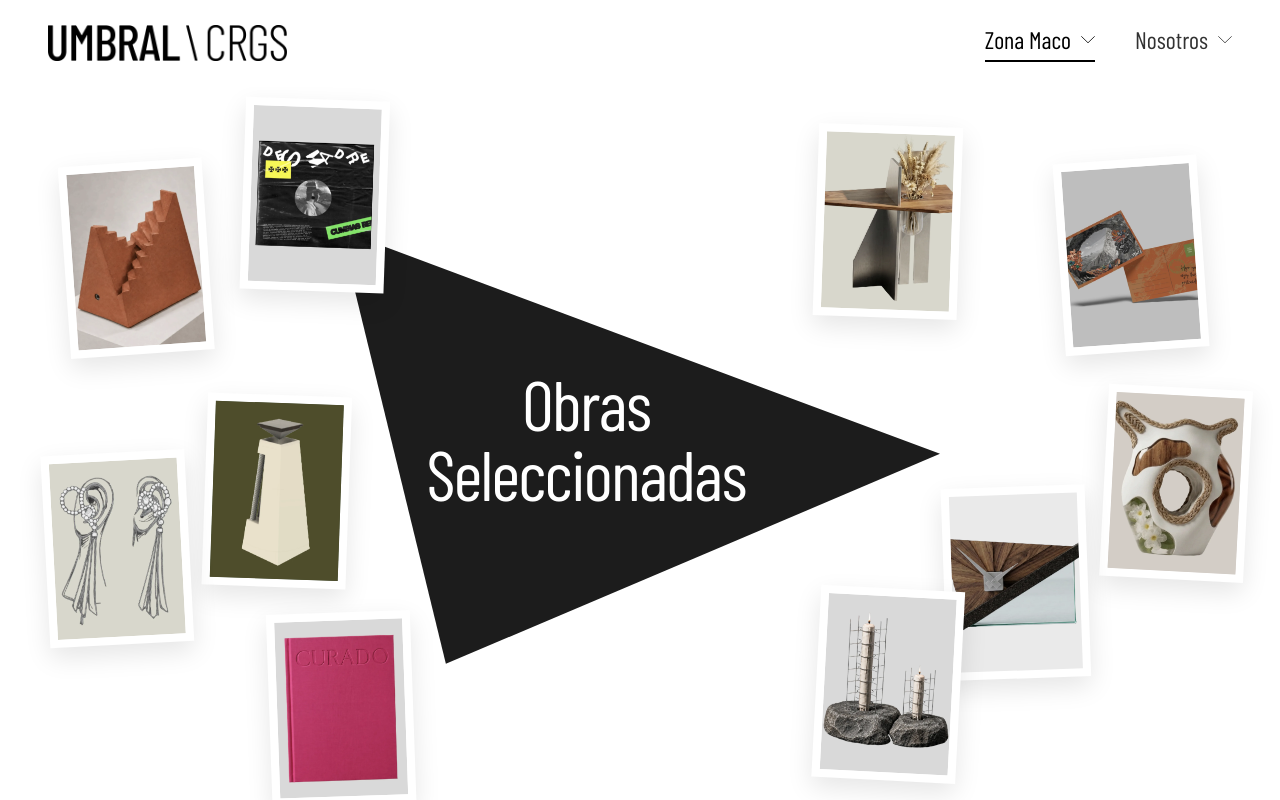
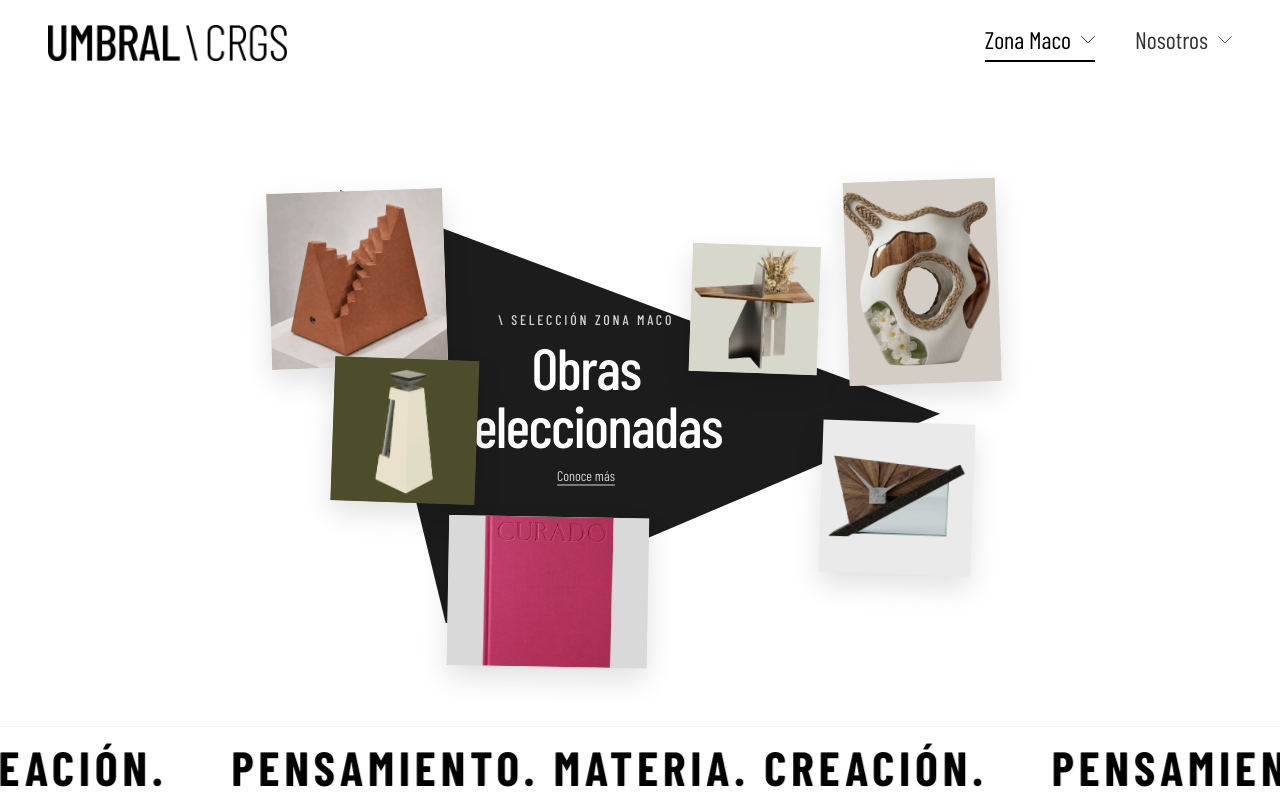
Before and after one commit to juankio/umbral-web, a Nuxt app: page /zona-maco in a window 1280 px wide. Shown: the top 800 px of the page. Built offline with nearby package versions, Linux system fonts and the light colour scheme; a web font is replaced by a local one.

Commit message:
feat(zona-maco): calcar hero 1:1 con figma desktop primary (cluster 6 obras, tipografia tri y marquee inferior)

```diff
--- a/components/zona-maco/ZonaMacoFloatingProjects.vue
+++ b/components/zona-maco/ZonaMacoFloatingProjects.vue
@@ -5,17 +5,17 @@
         v-for="(project, index) in projects"
         :key="project.to"
         :to="project.to"
-        class="floating-card absolute w-22 sm:w-26 lg:w-30 xl:w-36 aspect-[3/4] pointer-events-auto group focus:outline-none cursor-pointer transition-transform duration-300"
+        class="floating-card absolute pointer-events-auto group focus:outline-none cursor-pointer transition-transform duration-300"
         :class="[project.posClass, hoveredIndex === index ? 'z-[35]' : 'z-20']"
-        :aria-label="project.ariaLabel"
+        :aria-label="`Ver obra ${project.title}`"
         @mouseenter="handleMouseEnter(index)"
         @mouseleave="handleMouseLeave(index)"
       >
         <div
           :ref="(el) => setCardRef(el, index)"
-          class="w-full h-full bg-white p-1.5 sm:p-2 shadow-[0_10px_26px_rgba(0,0,0,0.1)] hover:shadow-[0_20px_40px_rgba(0,0,0,0.22)] transition-shadow duration-300 transform-gpu"
+          class="w-full h-full relative overflow-hidden shadow-[0_12px_28px_rgba(0,0,0,0.12)] hover:shadow-[0_20px_40px_rgba(0,0,0,0.22)] transition-shadow duration-300 transform-gpu"
+          :style="{ backgroundColor: project.bg }"
         >
-          <div class="w-full h-full relative overflow-hidden" :style="{ backgroundColor: project.bg }">
           <img
             :src="project.img"
             :alt="project.title"
@@ -23,11 +23,10 @@
             loading="eager"
             draggable="false"
           />
-            <div class="absolute bottom-1.5 right-2 opacity-0 group-hover:opacity-100 transition-opacity duration-200">
+          <div class="absolute bottom-1.5 right-2 opacity-0 group-hover:opacity-100 transition-opacity duration-200 pointer-events-none">
             <span class="font-barlow font-medium text-xs sm:text-sm text-black uppercase bg-white/90 px-1.5 py-0.5 shadow-xs">
               {{ project.title }}
             </span>
-            </div>
           </div>
         </div>
       </NuxtLink>
@@ -45,23 +44,16 @@ interface FloatingProject {
   img: string
   bg: string
   posClass: string
-  ariaLabel: string
 }
 
-// Catálogo completo de los 10 productos en collage envolvente perimetral
+// 6 obras en posiciones exactas de Figma Desktop - Primary
 const projects: FloatingProject[] = [
-  // Flanco Izquierdo
-  { to: '/obras/encuadre', title: 'Encuadre', img: '/images/figma-product-encuadre.webp', bg: '#EDEDED', posClass: 'left-[2%] sm:left-[3%] lg:left-[4%] xl:left-[5%] top-[8%] lg:top-[10%] -rotate-4 hover:rotate-0', ariaLabel: 'Ver obra Encuadre' },
-  { to: '/obras/desmadre', title: 'Desmadre', img: '/images/figma-product-desmadre.webp', bg: '#D3D3D3', posClass: 'left-[16%] sm:left-[17%] lg:left-[18%] xl:left-[19%] top-[0.5%] lg:top-[1%] rotate-2 hover:rotate-0', ariaLabel: 'Ver obra Desmadre' },
-  { to: '/obras/interconexion', title: 'Interconexión', img: '/images/figma-product-interconexion.webp', bg: '#434B2E', posClass: 'left-[13%] sm:left-[14%] lg:left-[15%] xl:left-[16%] top-[40%] lg:top-[42%] rotate-2 hover:rotate-0', ariaLabel: 'Ver obra Interconexión' },
-  { to: '/obras/mai', title: 'Mai', img: '/images/figma-product-mai.webp', bg: '#E2DFD8', posClass: 'left-[2%] sm:left-[2.5%] lg:left-[3%] xl:left-[3.5%] top-[48%] lg:top-[50%] -rotate-3 hover:rotate-0', ariaLabel: 'Ver obra Mai' },
-  { to: '/obras/curado', title: 'Curado', img: '/images/figma-product-curado.webp', bg: '#DCDCDC', posClass: 'left-[18%] sm:left-[19%] lg:left-[20%] xl:left-[21%] bottom-[0.5%] lg:bottom-[1%] -rotate-2 hover:rotate-0', ariaLabel: 'Ver obra Curado' },
-  // Flanco Derecho
-  { to: '/obras/roberto', title: 'Roberto', img: '/images/figma-product-roberto.webp', bg: '#E5E5E0', posClass: 'right-[21%] sm:right-[22%] lg:right-[23%] xl:right-[25%] top-[4%] lg:top-[5%] rotate-2 hover:rotate-0', ariaLabel: 'Ver obra Roberto' },
-  { to: '/obras/reliquia', title: 'Reliquia', img: '/images/figma-product-reliquia.webp', bg: '#BEBEBE', posClass: 'right-[3%] sm:right-[4%] lg:right-[5%] xl:right-[6%] top-[8%] lg:top-[10%] -rotate-4 hover:rotate-0', ariaLabel: 'Ver obra Reliquia' },
-  { to: '/obras/sagaon', title: 'Sagaón', img: '/images/figma-product-sagaon.webp', bg: '#D5CFC9', posClass: 'right-[1%] sm:right-[1.5%] lg:right-[2%] xl:right-[2.5%] top-[40%] lg:top-[42%] rotate-3 hover:rotate-0', ariaLabel: 'Ver obra Sagaón' },
-  { to: '/obras/entretiempo', title: 'Entretiempo', img: '/images/figma-product-entretiempo.webp?v=2', bg: '#EAEAEA', posClass: 'right-[12%] sm:right-[13%] lg:right-[14%] xl:right-[15%] top-[54%] lg:top-[56%] -rotate-2 hover:rotate-0', ariaLabel: 'Ver obra Entretiempo' },
-  { to: '/obras/cimiento', title: 'Cimiento', img: '/images/figma-product-cimiento.webp', bg: '#D0D0D0', posClass: 'right-[22%] sm:right-[23%] lg:right-[24%] xl:right-[25%] bottom-[2%] lg:bottom-[3%] rotate-3 hover:rotate-0', ariaLabel: 'Ver obra Cimiento' }
+  { to: '/obras/encuadre', title: 'Encuadre', img: '/images/figma-product-encuadre.webp', bg: '#EDEDED', posClass: 'aspect-square w-24 sm:w-32 lg:w-40 xl:w-44 left-[17%] lg:left-[19%] xl:left-[21%] top-[14%] lg:top-[16%] -rotate-2 hover:rotate-0' },
+  { to: '/obras/interconexion', title: 'Interconexión', img: '/images/figma-product-interconexion.webp', bg: '#434B2E', posClass: 'aspect-square w-20 sm:w-26 lg:w-32 xl:w-36 left-[22%] lg:left-[24%] xl:left-[26%] top-[40%] lg:top-[42%] rotate-2 hover:rotate-0' },
+  { to: '/obras/curado', title: 'Curado', img: '/images/figma-product-curado.webp', bg: '#DCDCDC', posClass: 'aspect-[4/3] w-28 sm:w-36 lg:w-44 xl:w-50 left-[30%] lg:left-[33%] xl:left-[35%] bottom-[8%] lg:bottom-[10%] rotate-1 hover:rotate-0' },
+  { to: '/obras/roberto', title: 'Roberto', img: '/images/figma-product-roberto.webp', bg: '#E5E5E0', posClass: 'aspect-square w-18 sm:w-22 lg:w-28 xl:w-32 right-[32%] lg:right-[34%] xl:right-[36%] top-[22%] lg:top-[24%] rotate-2 hover:rotate-0' },
+  { to: '/obras/sagaon', title: 'Sagaón', img: '/images/figma-product-sagaon.webp', bg: '#D5CFC9', posClass: 'aspect-[3/4] w-22 sm:w-28 lg:w-34 xl:w-38 right-[18%] lg:right-[20%] xl:right-[22%] top-[12%] lg:top-[14%] -rotate-2 hover:rotate-0' },
+  { to: '/obras/entretiempo', title: 'Entretiempo', img: '/images/figma-product-entretiempo.webp', bg: '#EAEAEA', posClass: 'aspect-square w-22 sm:w-28 lg:w-34 xl:w-38 right-[20%] lg:right-[22%] xl:right-[24%] top-[50%] lg:top-[52%] rotate-2 hover:rotate-0' }
 ]
 
 const cardEls = ref<HTMLElement[]>([])
@@ -77,66 +69,44 @@ const handleMouseEnter = (index: number) => {
   hoveredIndex.value = index
   const el = cardEls.value[index]
   if (!el) return
-
   loopAnims[index]?.pause()
   hoverAnims[index]?.pause()
-
-  hoverAnims[index] = animate(el, {
-    scale: 1.06,
-    duration: 260,
-    ease: 'outQuad'
-  })
+  hoverAnims[index] = animate(el, { scale: 1.05, duration: 250, ease: 'outQuad' })
 }
 
 const handleMouseLeave = (index: number) => {
-  if (hoveredIndex.value === index) {
-    hoveredIndex.value = null
-  }
+  if (hoveredIndex.value === index) hoveredIndex.value = null
   const el = cardEls.value[index]
   if (!el) return
-
   hoverAnims[index]?.pause()
   hoverAnims[index] = animate(el, {
     scale: 1,
-    duration: 320,
+    duration: 300,
     ease: 'outQuad',
-    onComplete: () => {
-      loopAnims[index]?.play()
-    }
+    onComplete: () => { loopAnims[index]?.play() }
   })
 }
 
 onMounted(() => {
   if (!import.meta.client) return
-
   const prefersReduced = window.matchMedia('(prefers-reduced-motion: reduce)').matches
   if (prefersReduced) {
-    cardEls.value.forEach((el) => {
-      if (el) el.style.opacity = '1'
-    })
+    cardEls.value.forEach((el) => { if (el) el.style.opacity = '1' })
     return
   }
 
   cardEls.value.forEach((el, i) => {
     if (!el) return
-
-    animate(el, {
-      opacity: [0, 1],
-      duration: 750,
-      delay: i * 80,
-      ease: 'outQuad'
-    })
-
-    const anim = animate(el, {
+    animate(el, { opacity: [0, 1], duration: 700, delay: i * 70, ease: 'outQuad' })
+    loopAnims[i] = animate(el, {
       keyframes: [
-        { translateY: -6, duration: 2500 + (i * 150), ease: 'inOutSine' },
-        { translateY: 6, duration: 2900 + (i * 150), ease: 'inOutSine' },
-        { translateY: 0, duration: 2500 + (i * 150), ease: 'inOutSine' }
+        { translateY: -5, duration: 2400 + (i * 150), ease: 'inOutSine' },
+        { translateY: 5, duration: 2800 + (i * 150), ease: 'inOutSine' },
+        { translateY: 0, duration: 2400 + (i * 150), ease: 'inOutSine' }
       ],
-      delay: i * 200,
+      delay: i * 180,
       loop: true
     })
-    loopAnims[i] = anim
   })
 })
 
--- a/components/zona-maco/ZonaMacoHero.vue
+++ b/components/zona-maco/ZonaMacoHero.vue
@@ -1,13 +1,34 @@
 <template>
   <section
     id="hero-triangle"
-    class="relative w-full min-h-[calc(100vh-80px)] lg:h-[calc(100vh-80px)] bg-white flex flex-col items-center justify-center px-4 sm:px-8 py-8 sm:py-12 select-none overflow-hidden"
+    class="relative w-full min-h-[calc(100vh-80px)] lg:h-[calc(100vh-80px)] bg-white flex flex-col justify-between items-center select-none overflow-hidden"
   >
-    <!-- Constelación asimétrica de obras flotantes por los lados ('desorden pero bonito') -->
-    <ZonaMacoFloatingProjects />
+    <!-- Área central del Hero con el triángulo monumental y el cluster de obras flotantes -->
+    <div class="relative w-full flex-1 flex items-center justify-center px-4 sm:px-8 py-4 sm:py-6">
+      <!-- Constelación asimétrica de 6 obras flotantes alrededor del triángulo -->
+      <ZonaMacoFloatingProjects />
 
-    <!-- Triángulo central monumental con 'Obras Seleccionadas' -->
-    <ZonaMacoHeroTriangle class="relative z-10" />
+      <!-- Triángulo central monumental con 'Obras Seleccionadas' -->
+      <ZonaMacoHeroTriangle class="relative z-10" />
+    </div>
+
+    <!-- Marquee arquitectónico al pie 1:1 con Figma -->
+    <div
+      class="relative w-full overflow-hidden border-t border-neutral-100 bg-white py-3 sm:py-4 select-none"
+      aria-hidden="true"
+    >
+      <div class="animate-marquee whitespace-nowrap flex items-center">
+        <div
+          v-for="i in 6"
+          :key="i"
+          class="flex items-center flex-shrink-0"
+        >
+          <span class="font-barlow font-bold text-2xl sm:text-3xl lg:text-5xl text-black tracking-widest uppercase px-4 sm:px-8">
+            PENSAMIENTO. MATERIA. CREACIÓN.
+          </span>
+        </div>
+      </div>
+    </div>
   </section>
 </template>
 
--- a/components/zona-maco/ZonaMacoHeroTriangle.vue
+++ b/components/zona-maco/ZonaMacoHeroTriangle.vue
@@ -16,13 +16,28 @@
         />
       </svg>
 
-      <!-- Texto Oficial 'Obras Seleccionadas' centrado simétricamente (left: 41%, top: 48%) -->
+      <!-- Tipografía y contenido exacto de Figma centrado en el triángulo -->
       <div
-        class="absolute left-[41%] top-[48%] -translate-x-1/2 -translate-y-1/2 pointer-events-none w-full text-center"
+        class="absolute left-[41%] top-[48%] -translate-x-1/2 -translate-y-1/2 pointer-events-none w-full text-center z-10"
       >
-        <h1 class="font-barlow font-normal text-3xl sm:text-5xl md:text-6xl lg:text-[64px] xl:text-[70px] text-white text-center leading-[0.92] tracking-tight select-none">
+        <span
+          class="font-barlow text-[10px] sm:text-xs lg:text-sm text-neutral-300 font-medium tracking-[0.2em] uppercase mb-1 sm:mb-2 block select-none"
+        >
+          \ SELECCIÓN ZONA MACO
+        </span>
+
+        <h1
+          class="font-barlow font-medium text-3xl sm:text-4xl md:text-5xl lg:text-[54px] xl:text-[58px] text-white leading-[0.92] tracking-tight select-none"
+        >
           Obras<br>Seleccionadas
         </h1>
+
+        <NuxtLink
+          to="#proyectos"
+          class="inline-block pointer-events-auto underline underline-offset-4 text-xs sm:text-sm text-neutral-300 hover:text-white transition-colors cursor-pointer mt-2 sm:mt-3"
+        >
+          Conoce más
+        </NuxtLink>
       </div>
     </div>
   </div>
```
Also changed, not shown: 1 other file (tests, documents, lock files or other folders). Lines whose indentation alone changed are shown as unchanged.
